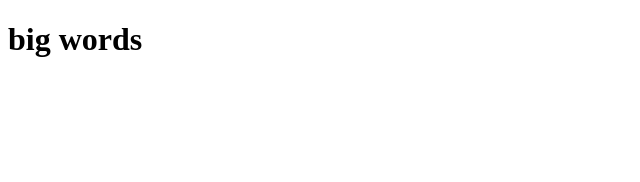
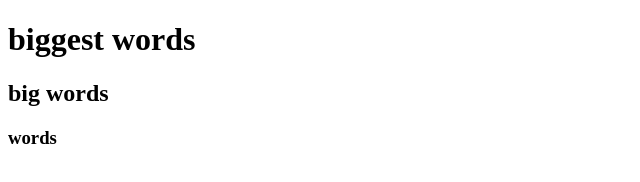
Before and after one commit to Shadytreez/ttp4GitPractice, a plain HTML site: page index.html in a window 1280 px wide. Shown: the whole page, without its empty margins (0-640 px from the left). Drawn offline with Linux system fonts and the light colour scheme.

Commit message:
add h2 and h3 tags to index.html

```diff
--- a/index.html
+++ b/index.html
@@ -4,6 +4,8 @@
 
     </head>
     <body>
-       <h1> big words</h1>
+       <h1> biggest words</h1>
+       <h2>  big words </h2>
+       <h3> words </h3>
     </body>
 </html>
```
